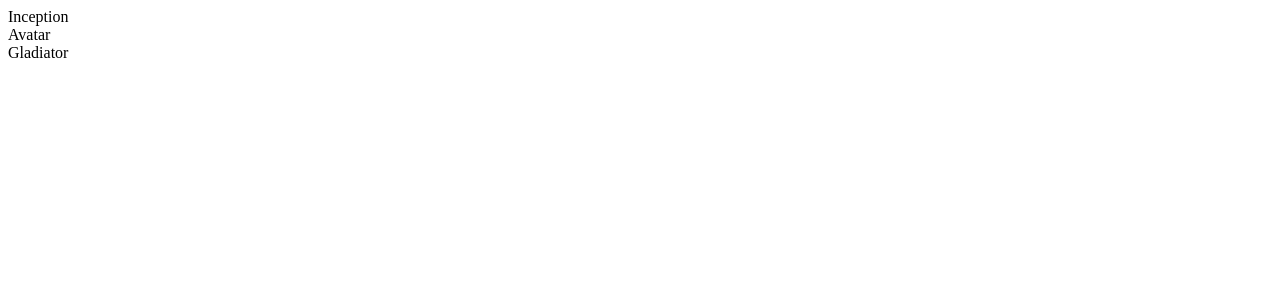
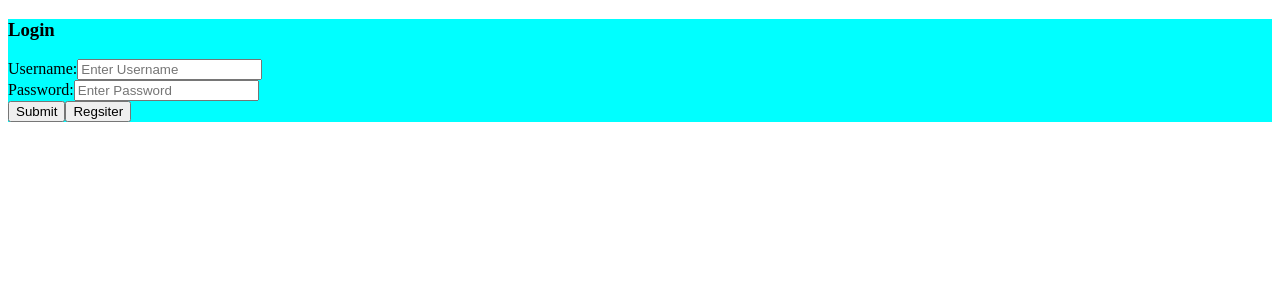
Before and after one commit to sharmilasanu/myFlix-client, a React (Vite) app: page / in a window 1280 px wide. Shown: the top 300 px of the page. Built offline with nearby package versions, Linux system fonts and the light colour scheme.

Commit message:
feat :  Authentication of Users

```diff
--- a/src/components/MainView/main-view.jsx
+++ b/src/components/MainView/main-view.jsx
@@ -1,42 +1,88 @@
 import React from 'react';
+import axios from 'axios';
+
+import { LoginView } from '../LoginView/login-view';
 import { MovieCard } from '../MovieCard/movie-card';
 import { MovieView } from '../MovieView/movie-view';
+import { Card, Form, Button, Container, Col, Row } from "react-bootstrap";
 
-class  MainView  extends React.Component {
 
-  constructor(){
+class MainView extends React.Component {
+
+  constructor() {
     super();
+    // Initial state is set to null
     this.state = {
-      movies: [
-        { _id: 1, Title: 'Inception', Description: 'Inception is a 2010 science fiction action film written and directed by Christopher Nolan, who also produced the film with Emma Thomas, his wife. The film stars Leonardo DiCaprio as a professional thief who steals information by infiltrating the subconscious of his targets.', ImagePath: '...'},
+     movies: [
+        { _id: 1, Title: 'Inception', Description: 'Inception is a 2010 science fiction action film directed by Christopher Nolan, Emma Thomas, his wife. ', ImagePath: '...'},
         { _id: 2, Title: 'Avatar', Description: 'Avatar is a 2009 American epic science fiction film directed, written, produced, and co-edited by James Cameron', ImagePath: '...'},
-        { _id: 3, Title: 'Gladiator', Description: 'Gladiator is a 2000 American-British epic historical drama film directed by Ridley Scott and written by David Franzoni', ImagePath: '...'}
+        { _id: 3, Title: 'Gladiator', Description: 'Gladiator is a 2000 American-British epic historical drama film directed by Ridley Scott and written by David Franzoni', ImagePath: '...'},
+        { _id: 1, Title: 'Inception', Description: 'Inception is a 2010 science fiction action film directed by Christopher Nolan, Emma Thomas, his wife. ', ImagePath: '...'},
+        { _id: 5, Title: 'Avatar', Description: 'Avatar is a 2009 American epic science fiction film directed, written, produced, and co-edited by James Cameron', ImagePath: '...'},
+        { _id: 6, Title: 'Gladiator', Description: 'Gladiator is a 2000 American-British epic historical drama film directed by Ridley Scott and written by David Franzoni', ImagePath: '...'},
+        { _id: 4, Title: 'Inception', Description: 'Inception is a 2010 science fiction action film directed by Christopher Nolan, with Emma Thomas, his wife. ', ImagePath: '...'},
+        { _id: 5, Title: 'Avatar', Description: 'Avatar is a 2009 American epic science fiction film directed, written, produced, and co-edited by James Cameron', ImagePath: '...'},
+        { _id: 6, Title: 'Gladiator', Description: 'Gladiator is a 2000 American-British epic historical drama film directed by Ridley Scott and written by David Franzoni', ImagePath: '...'}
       ],
-      selectedMovie: null
+      //movies: [],
+      selectedMovie: null,
+      user : null
     }
   }
+
+  /*When a movie is clicked, this function is invoked and updates the state of the `selectedMovie` *property to that movie*/
   setSelectedMovie(newSelectedMovie) {
     this.setState({
       selectedMovie: newSelectedMovie
     });
   }
 
+  /* When a user successfully logs in, this function updates the `user` property in state to that *particular user*/
+
+  onLoggedIn(user) {
+    this.setState({
+      user
+    });
+  }
+
+  onLogout(){
+
+    console.log("logged out");
+    return  <LoginView />;
+  };
+
   render() {
-    const { movies, selectedMovie } = this.state;
 
+    const { movies, selectedMovie,user } = this.state;
+    console.log(user)
 
-    if (movies.length === 0) return <div className="main-view">The list is empty!</div>;
+     /* If there is no user, the LoginView is rendered. If there is a user logged in, the user details are *passed as a prop to the LoginView*/
+     if (!user) return  <LoginView onLoggedIn={user => this.onLoggedIn(user)} />;
+
+     else{
+    // Before the movies have been loaded
+     if (movies.length === 0) return <div className="main-view" />;
 
     return (
       <div className="main-view">
+         {/*If the state of `selectedMovie` is not null, that selected movie will be returned otherwise, all *movies will be returned*/}
         {selectedMovie
-          ? <MovieView movie={selectedMovie} onBackClick={newSelectedMovie => { this.setSelectedMovie(newSelectedMovie); }}/>
-          : movies.map(movie => (
-            <MovieCard key={movie._id} movie={movie} onMovieClick={(movie) => { this.setSelectedMovie(movie) }}/>
-          ))
+          ? (
+            <Row className="justify-content-md-center"> <Col md={8}> <MovieView movie={selectedMovie} onBackClick={newSelectedMovie => { this.setSelectedMovie(newSelectedMovie); }} /> </Col></Row>
+            )
+          :(
+            <Row className="justify-content-md-center">
+              {movies.map(movie => (
+                <Col md={4}>
+                  <MovieCard key={movie._id} movie={movie} onMovieClick={newSelectedMovie => { this.setSelectedMovie(newSelectedMovie); }}/>
+                </Col>
+              ))}
+            </Row>
+          )
         }
       </div>
     );
+      }
   }
 }
 
```
